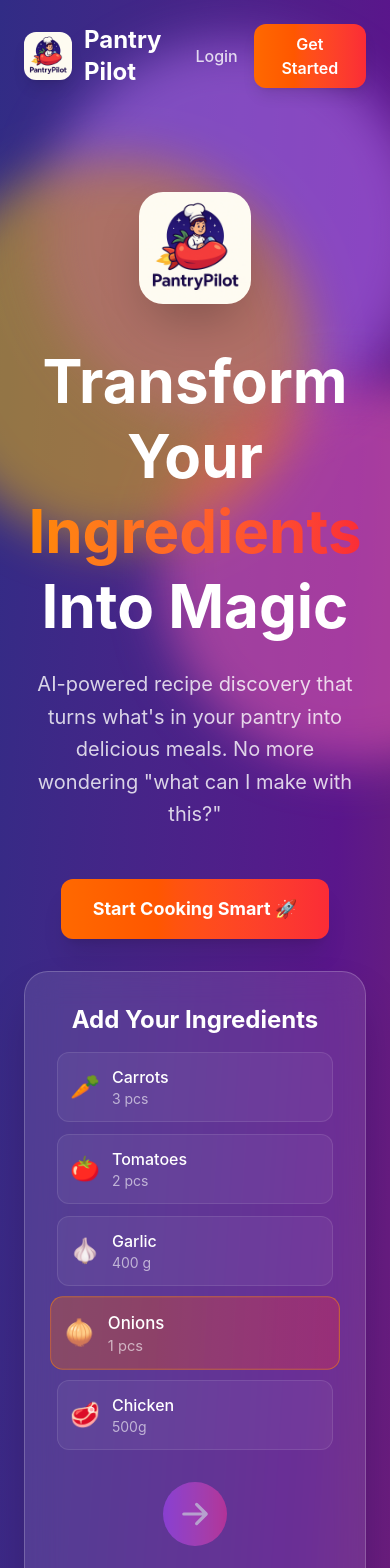
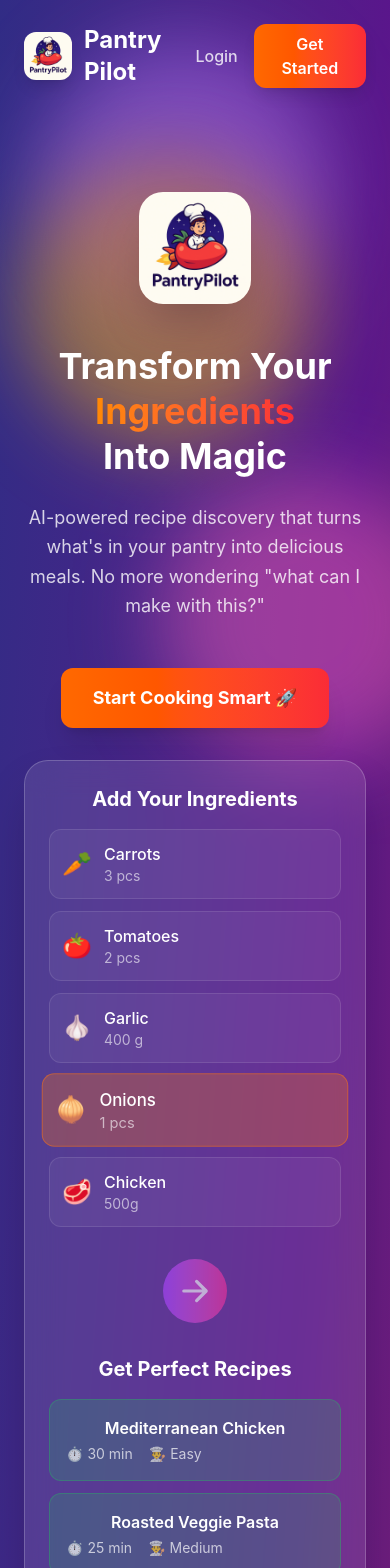
Before and after one commit to Shivam103mittal/PantryPilot-UI, a React (Vite) app: page / in a window 390 px wide. Shown: the top 1568 px of the page. Built offline with nearby package versions, Linux system fonts and the light colour scheme.

Commit message:
Minor adjustments

```diff
--- a/src/components/HomePage.jsx
+++ b/src/components/HomePage.jsx
@@ -5,7 +5,6 @@ import logo from "../assets/logo.png";
 const Homepage = () => {
     const [currentIngredient, setCurrentIngredient] = useState(0);
     const [isVisible, setIsVisible] = useState({});
-    const navigate = useNavigate();
 
     const ingredients = [
         { emoji: "🥕", name: "Carrots", amount: "3 pcs" },
@@ -55,11 +54,11 @@ const Homepage = () => {
 
     return (
         <div className="min-h-screen bg-gradient-to-br from-indigo-900 via-purple-900 to-pink-800 overflow-hidden">
-            {/* Animated background */}
-            <div className="fixed inset-0 overflow-hidden">
-                <div className="absolute top-10 left-10 w-96 h-96 bg-purple-400 rounded-full mix-blend-multiply filter blur-xl opacity-20 animate-pulse"></div>
-                <div className="absolute top-40 right-20 w-96 h-96 bg-yellow-400 rounded-full mix-blend-multiply filter blur-xl opacity-20 animate-pulse" style={{ animationDelay: '2s' }}></div>
-                <div className="absolute bottom-20 left-40 w-96 h-96 bg-pink-400 rounded-full mix-blend-multiply filter blur-xl opacity-20 animate-pulse" style={{ animationDelay: '4s' }}></div>
+            {/* Fixed animated background for iOS */}
+            <div className="fixed inset-0 overflow-hidden pointer-events-none">
+                <div className="absolute top-10 left-10 w-72 h-72 sm:w-96 sm:h-96 bg-purple-400 rounded-full opacity-20 animate-pulse" style={{ filter: 'blur(40px)', mixBlendMode: 'multiply' }}></div>
+                <div className="absolute top-40 right-20 w-72 h-72 sm:w-96 sm:h-96 bg-yellow-400 rounded-full opacity-20 animate-pulse" style={{ filter: 'blur(40px)', mixBlendMode: 'multiply', animationDelay: '2s' }}></div>
+                <div className="absolute bottom-20 left-40 w-72 h-72 sm:w-96 sm:h-96 bg-pink-400 rounded-full opacity-20 animate-pulse" style={{ filter: 'blur(40px)', mixBlendMode: 'multiply', animationDelay: '4s' }}></div>
             </div>
 
             {/* Navigation */}
@@ -67,13 +66,14 @@ const Homepage = () => {
                 <div className="max-w-7xl mx-auto flex items-center justify-between">
                     <div className="flex items-center space-x-3">
                         <img src={logo} alt="PantryPilot Logo" className="w-12 h-12 rounded-xl shadow-lg" />
-                        <span className="text-2xl font-bold text-white">Pantry Pilot</span>
+                        <span className="text-2xl font-bold text-white" style={{ color: '#ffffff' }}>Pantry Pilot</span>
                     </div>
 
                     <div className="flex items-center space-x-4">
                         <button
                             onClick={handleLogin}
-                            className="text-white/80 hover:text-white transition-colors font-medium"
+                            className="font-medium transition-colors"
+                            style={{ color: 'rgba(255, 255, 255, 0.8)' }}
                         >
                             Login
                         </button>
@@ -99,12 +99,14 @@ const Homepage = () => {
                             />
                         </div>
 
-                        <h1 className="text-6xl md:text-7xl font-bold text-white mb-6 leading-tight">
-                            Transform Your
-                            <span className="bg-gradient-to-r from-orange-400 to-red-500 bg-clip-text text-transparent"> Ingredients</span>
-                            <br />Into Magic
+                        <h1 className="text-4xl sm:text-5xl md:text-6xl lg:text-7xl font-bold mb-6 leading-tight">
+                            <span style={{ color: '#ffffff' }}>Transform Your</span>
+                            <br />
+                            <span className="bg-gradient-to-r from-orange-400 to-red-500 bg-clip-text text-transparent">Ingredients</span>
+                            <br />
+                            <span style={{ color: '#ffffff' }}>Into Magic</span>
                         </h1>
-                        <p className="text-xl md:text-2xl text-white/80 max-w-3xl mx-auto mb-12 leading-relaxed">
+                        <p className="text-lg sm:text-xl md:text-2xl max-w-3xl mx-auto mb-12 leading-relaxed" style={{ color: 'rgba(255, 255, 255, 0.8)' }}>
                             AI-powered recipe discovery that turns what's in your pantry into delicious meals.
                             No more wondering "what can I make with this?"
                         </p>
@@ -117,29 +119,36 @@ const Homepage = () => {
                                 Start Cooking Smart 🚀
                             </button>
                         </div>
-
                     </div>
 
                     {/* Interactive Demo */}
                     <div className="max-w-4xl mx-auto">
-                        <div className="bg-white/10 backdrop-blur-lg rounded-3xl p-8 border border-white/20 shadow-2xl">
+                        <div className="bg-white/10 backdrop-blur-lg rounded-3xl p-6 sm:p-8 border border-white/20 shadow-2xl">
                             <div className="grid md:grid-cols-3 gap-8 items-center">
                                 {/* Input Side */}
                                 <div className="space-y-6">
-                                    <h3 className="text-2xl font-bold text-white mb-4">Add Your Ingredients</h3>
+                                    <h3 className="text-xl sm:text-2xl font-bold mb-4" style={{ color: '#ffffff' }}>Add Your Ingredients</h3>
                                     <div className="space-y-3">
                                         {ingredients.map((ingredient, index) => (
                                             <div
                                                 key={index}
                                                 className={`flex items-center gap-3 p-3 rounded-xl transition-all duration-500 ${index === currentIngredient
-                                                    ? 'bg-gradient-to-r from-orange-500/30 to-red-500/30 border border-orange-400/50 scale-105'
-                                                    : 'bg-white/5 border border-white/10'
+                                                    ? 'border scale-105'
+                                                    : 'border'
                                                     }`}
+                                                style={{
+                                                    backgroundColor: index === currentIngredient
+                                                        ? 'rgba(249, 115, 22, 0.3)'
+                                                        : 'rgba(255, 255, 255, 0.05)',
+                                                    borderColor: index === currentIngredient
+                                                        ? 'rgba(249, 115, 22, 0.5)'
+                                                        : 'rgba(255, 255, 255, 0.1)'
+                                                }}
                                             >
                                                 <span className="text-2xl">{ingredient.emoji}</span>
                                                 <div className="text-left">
-                                                    <div className="text-white font-medium">{ingredient.name}</div>
-                                                    <div className="text-white/60 text-sm">{ingredient.amount}</div>
+                                                    <div className="font-medium" style={{ color: '#ffffff' }}>{ingredient.name}</div>
+                                                    <div className="text-sm" style={{ color: 'rgba(255, 255, 255, 0.6)' }}>{ingredient.amount}</div>
                                                 </div>
                                             </div>
                                         ))}
@@ -157,12 +166,19 @@ const Homepage = () => {
 
                                 {/* Output Side */}
                                 <div className="space-y-4">
-                                    <h3 className="text-2xl font-bold text-white mb-4">Get Perfect Recipes</h3>
+                                    <h3 className="text-xl sm:text-2xl font-bold mb-4" style={{ color: '#ffffff' }}>Get Perfect Recipes</h3>
                                     <div className="space-y-3">
                                         {recipes.map((recipe, index) => (
-                                            <div key={index} className="bg-gradient-to-r from-green-500/20 to-blue-500/20 border border-green-400/30 p-4 rounded-xl">
-                                                <div className="text-white font-semibold mb-1">{recipe.name}</div>
-                                                <div className="flex gap-4 text-sm text-white/70">
+                                            <div
+                                                key={index}
+                                                className="p-4 rounded-xl border"
+                                                style={{
+                                                    backgroundColor: 'rgba(34, 197, 94, 0.2)',
+                                                    borderColor: 'rgba(34, 197, 94, 0.3)'
+                                                }}
+                                            >
+                                                <div className="font-semibold mb-1" style={{ color: '#ffffff' }}>{recipe.name}</div>
+                                                <div className="flex gap-4 text-sm" style={{ color: 'rgba(255, 255, 255, 0.7)' }}>
                                                     <span>⏱️ {recipe.time}</span>
                                                     <span>👨‍🍳 {recipe.difficulty}</span>
                                                 </div>
@@ -180,8 +196,8 @@ const Homepage = () => {
             <section id="section-features" className="relative z-10 pt-12 py-24">
                 <div className="max-w-7xl mx-auto px-6">
                     <div className="text-center mb-16">
-                        <h2 className="text-5xl font-bold text-white mb-6">Why Pantry Pilot?</h2>
-                        <p className="text-xl text-white/70 max-w-2xl mx-auto">
+                        <h2 className="text-3xl sm:text-4xl lg:text-5xl font-bold mb-6" style={{ color: '#ffffff' }}>Why Pantry Pilot?</h2>
+                        <p className="text-lg sm:text-xl max-w-2xl mx-auto" style={{ color: 'rgba(255, 255, 255, 0.7)' }}>
                             Smart cooking starts with understanding what you have
                         </p>
                     </div>
@@ -221,13 +237,18 @@ const Homepage = () => {
                         ].map((feature, index) => (
                             <div
                                 key={index}
-                                className={`bg-white/10 backdrop-blur-lg p-8 rounded-2xl border border-white/20 hover:bg-white/20 transition-all duration-500 transform ${isVisible['section-features'] ? 'translate-y-0 opacity-100' : 'translate-y-8 opacity-0'
+                                className={`p-8 rounded-2xl border hover:bg-white/20 transition-all duration-500 transform ${isVisible['section-features'] ? 'translate-y-0 opacity-100' : 'translate-y-8 opacity-0'
                                     }`}
-                                style={{ transitionDelay: `${index * 100}ms` }}
+                                style={{
+                                    backgroundColor: 'rgba(255, 255, 255, 0.1)',
+                                    borderColor: 'rgba(255, 255, 255, 0.2)',
+                                    backdropFilter: 'blur(16px)',
+                                    transitionDelay: `${index * 100}ms`
+                                }}
                             >
                                 <div className="text-4xl mb-4">{feature.icon}</div>
-                                <h3 className="text-2xl font-bold text-white mb-4">{feature.title}</h3>
-                                <p className="text-white/70 leading-relaxed">{feature.description}</p>
+                                <h3 className="text-2xl font-bold mb-4" style={{ color: '#ffffff' }}>{feature.title}</h3>
+                                <p className="leading-relaxed" style={{ color: 'rgba(255, 255, 255, 0.7)' }}>{feature.description}</p>
                             </div>
                         ))}
                     </div>
@@ -238,8 +259,8 @@ const Homepage = () => {
             <section id="section-how" className="relative z-10 py-24">
                 <div className="max-w-7xl mx-auto px-6">
                     <div className="text-center mb-16">
-                        <h2 className="text-5xl font-bold text-white mb-6">How It Works</h2>
-                        <p className="text-xl text-white/70">Three simple steps to culinary magic</p>
+                        <h2 className="text-3xl sm:text-4xl lg:text-5xl font-bold mb-6" style={{ color: '#ffffff' }}>How It Works</h2>
+                        <p className="text-lg sm:text-xl" style={{ color: 'rgba(255, 255, 255, 0.7)' }}>Three simple steps to culinary magic</p>
                     </div>
 
                     <div className="grid md:grid-cols-3 gap-8">
@@ -272,9 +293,9 @@ const Homepage = () => {
                                 <div className="w-20 h-20 bg-gradient-to-br from-orange-500 to-red-500 rounded-2xl flex items-center justify-center text-3xl mx-auto mb-6 shadow-lg">
                                     {step.icon}
                                 </div>
-                                <div className="text-6xl font-bold text-white/20 mb-2">{step.step}</div>
-                                <h3 className="text-2xl font-bold text-white mb-4">{step.title}</h3>
-                                <p className="text-white/70 max-w-sm mx-auto leading-relaxed">{step.description}</p>
+                                <div className="text-6xl font-bold mb-2" style={{ color: 'rgba(255, 255, 255, 0.2)' }}>{step.step}</div>
+                                <h3 className="text-2xl font-bold mb-4" style={{ color: '#ffffff' }}>{step.title}</h3>
+                                <p className="max-w-sm mx-auto leading-relaxed" style={{ color: 'rgba(255, 255, 255, 0.7)' }}>{step.description}</p>
                             </div>
                         ))}
                     </div>
@@ -284,9 +305,16 @@ const Homepage = () => {
             {/* CTA Section */}
             <section id="section-cta" className="relative z-10 py-24">
                 <div className="max-w-4xl mx-auto px-6 text-center">
-                    <div className="bg-gradient-to-r from-orange-500/20 to-red-500/20 backdrop-blur-lg p-12 rounded-3xl border border-orange-400/30">
-                        <h2 className="text-5xl font-bold text-white mb-6">Ready to Transform Your Cooking?</h2>
-                        <p className="text-xl text-white/80 mb-8 max-w-2xl mx-auto">
+                    <div
+                        className="p-8 sm:p-12 rounded-3xl border"
+                        style={{
+                            backgroundColor: 'rgba(249, 115, 22, 0.2)',
+                            borderColor: 'rgba(249, 115, 22, 0.3)',
+                            backdropFilter: 'blur(16px)'
+                        }}
+                    >
+                        <h2 className="text-3xl sm:text-4xl lg:text-5xl font-bold mb-6" style={{ color: '#ffffff' }}>Ready to Transform Your Cooking?</h2>
+                        <p className="text-lg sm:text-xl mb-8 max-w-2xl mx-auto" style={{ color: 'rgba(255, 255, 255, 0.8)' }}>
                             Join thousands of home cooks who've discovered the joy of cooking with what they have
                         </p>
 
@@ -299,13 +327,18 @@ const Homepage = () => {
                             </button>
                             <button
                                 onClick={handleLogin}
-                                className="bg-white/10 backdrop-blur-sm border border-white/20 text-white px-8 py-4 rounded-xl font-semibold hover:bg-white/20 transition-all"
+                                className="border text-white px-8 py-4 rounded-xl font-semibold transition-all"
+                                style={{
+                                    backgroundColor: 'rgba(255, 255, 255, 0.1)',
+                                    borderColor: 'rgba(255, 255, 255, 0.2)',
+                                    backdropFilter: 'blur(8px)'
+                                }}
                             >
                                 Already have an account?
                             </button>
                         </div>
 
-                        <div className="mt-8 text-white/60 text-sm">
+                        <div className="mt-8 text-sm" style={{ color: 'rgba(255, 255, 255, 0.6)' }}>
                             Free to start • No credit card required • Join in 30 seconds
                         </div>
                     </div>
@@ -313,13 +346,13 @@ const Homepage = () => {
             </section>
 
             {/* Footer */}
-            <footer className="relative z-10 py-12 border-t border-white/10">
+            <footer className="relative z-10 py-12 border-t" style={{ borderColor: 'rgba(255, 255, 255, 0.1)' }}>
                 <div className="max-w-7xl mx-auto px-6 text-center">
                     <div className="flex items-center justify-center space-x-3 mb-4">
                         <img src={logo} alt="PantryPilot Logo" className="w-12 h-12 rounded-xl shadow-lg" />
-                        <span className="text-lg font-bold text-white">Pantry Pilot</span>
+                        <span className="text-lg font-bold" style={{ color: '#ffffff' }}>Pantry Pilot</span>
                     </div>
-                    <p className="text-white/60">Made with ❤️ for home cooks everywhere</p>
+                    <p style={{ color: 'rgba(255, 255, 255, 0.6)' }}>Made with ❤️ for home cooks everywhere</p>
                 </div>
             </footer>
         </div>
```
